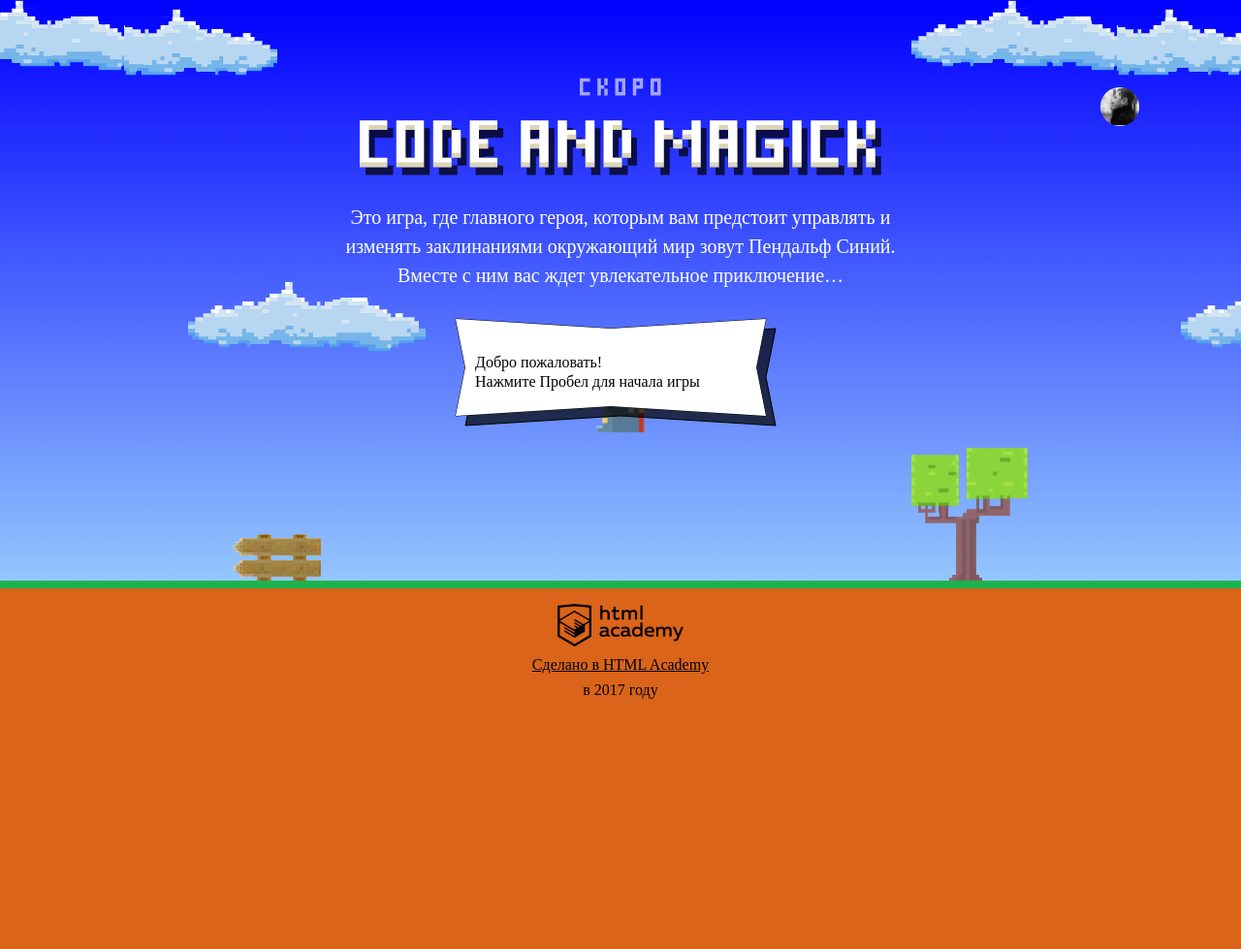
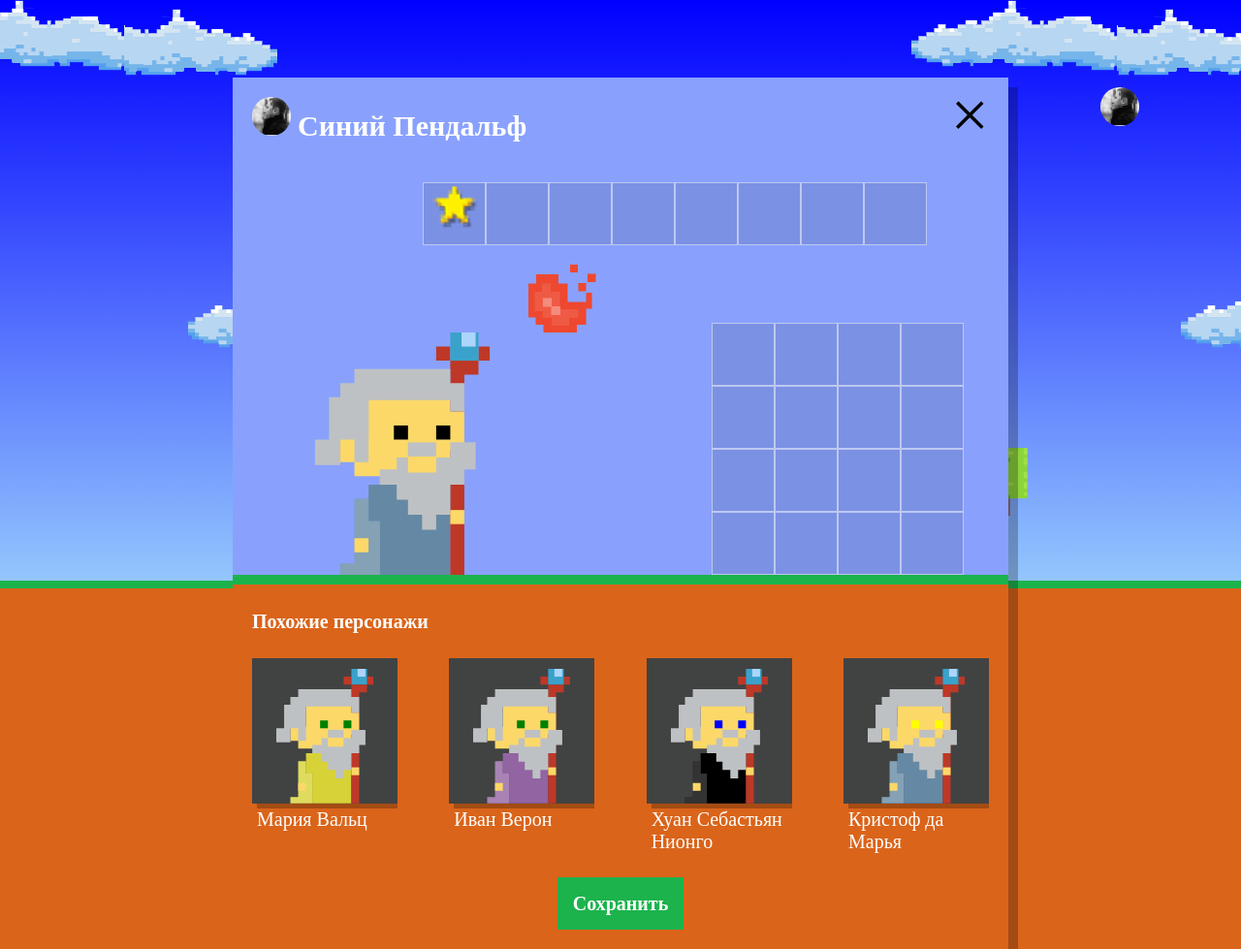
Before and after one commit to lutomskaya/code-and-magick, a website: page index.html in a window 1280 px wide. Shown: the whole page at 97% size. Before the commit the page ends 800 px from the top, so only its background shows below. Drawn offline with Linux system fonts and the light colour scheme; a web font is replaced by a local one.

Commit message:
Добавила похожих персонажей

```diff
--- a/index.html
+++ b/index.html
@@ -205,6 +205,7 @@
   };
 </script>
 <script src="js/stat.js"></script>
+<script src="js/setup.js"></script>
 <script src="js/game.js"></script>
 
 </body>
--- /dev/null
+++ b/js/setup.js
@@ -0,0 +1,58 @@
+'use strict';
+
+var userDialog = document.querySelector('.setup');
+userDialog.classList.remove('hidden');
+
+var similarWizardTemplate = document.querySelector('#similar-wizard-template')
+    .content
+    .querySelector('.setup-similar-item');
+
+var setupSimilarList = document.querySelector('.setup-similar-list');
+
+var setupSimilarDialog = document.querySelector('.setup-similar');
+
+var getRandomElement = function (min, max) {
+  return Math.floor(Math.random() * (max - min)) + min;
+};
+
+var generateWizards = function () {
+  var names = ['Иван', 'Хуан Себастьян', 'Мария', 'Кристоф', 'Виктор', 'Юлия', 'Люпита', 'Вашингтон'];
+  var surnames = ['да Марья', 'Верон', 'Мирабелла', 'Вальц', 'Онопко', 'Топольницкая', 'Нионго', 'Ирвинг'];
+  var coatColors = ['rgb(101, 137, 164)', 'rgb(241, 43, 107)', 'rgb(146, 100, 161)', 'rgb(56, 159, 117)', 'rgb(215, 210, 55)',
+    'rgb(0, 0, 0)'];
+  var eyesColors = ['black', 'red', 'blue', 'yellow', 'green'];
+
+  var wizards = [];
+
+  for (var i = 0; i < 4; i++) {
+    wizards.push({
+      name: names[getRandomElement(0, names.length)] + ' ' + surnames[getRandomElement(0, surnames.length)],
+      coatColor: coatColors[getRandomElement(0, coatColors.length)],
+      eyesColor: eyesColors[getRandomElement(0, eyesColors.length)]
+    });
+  }
+
+  return wizards;
+};
+
+var renderWizard = function (wizard) {
+  var wizardElement = similarWizardTemplate.cloneNode(true);
+
+  wizardElement.querySelector('.wizard-coat').style.fill = wizard.coatColor;
+  wizardElement.querySelector('.wizard-eyes').style.fill = wizard.eyesColor;
+  wizardElement.querySelector('.setup-similar-label').textContent = wizard.name;
+
+  return wizardElement;
+};
+
+var fragment = document.createDocumentFragment();
+
+var wizards = generateWizards();
+
+for (var j = 0; j < wizards.length; j++) {
+  fragment.appendChild(renderWizard(wizards[j]));
+}
+
+setupSimilarList.appendChild(fragment);
+
+setupSimilarDialog.classList.remove('hidden');
```
